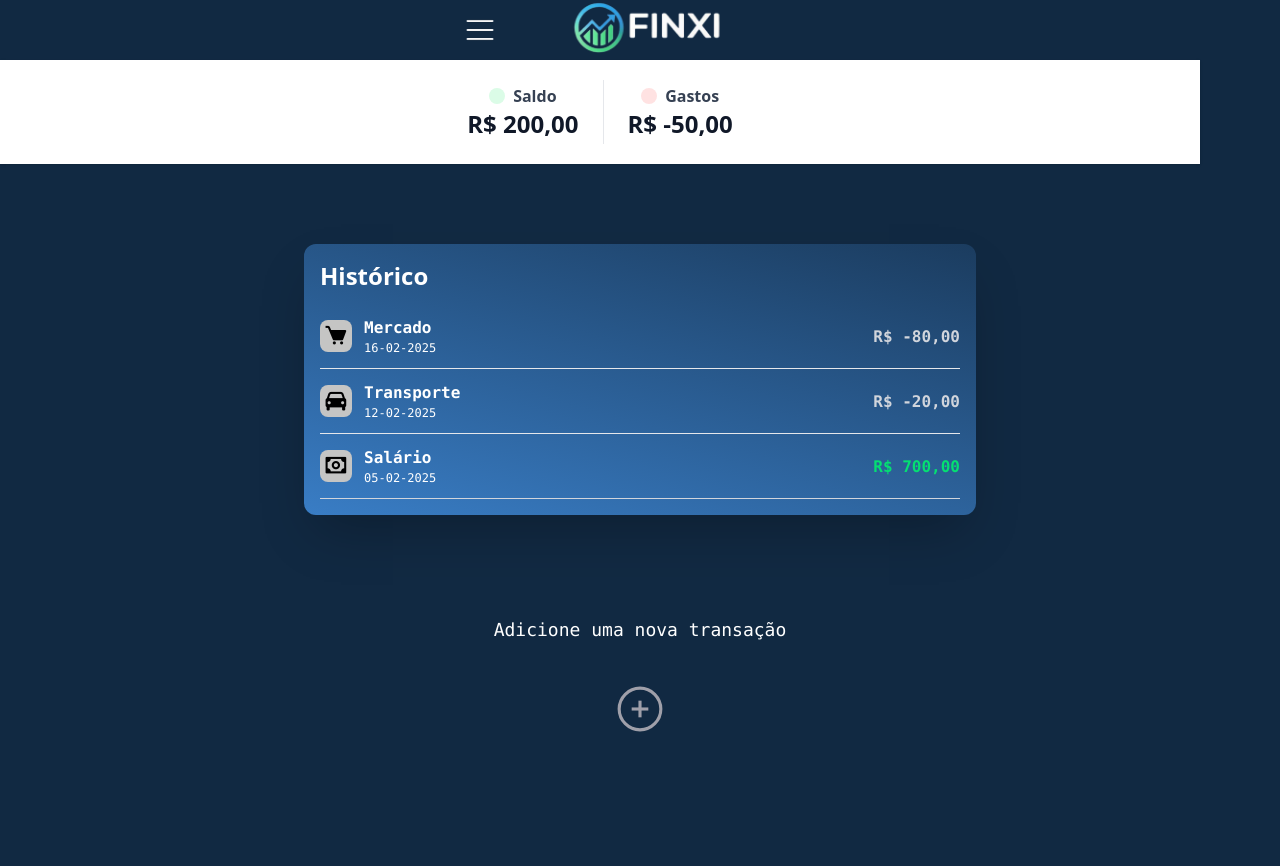
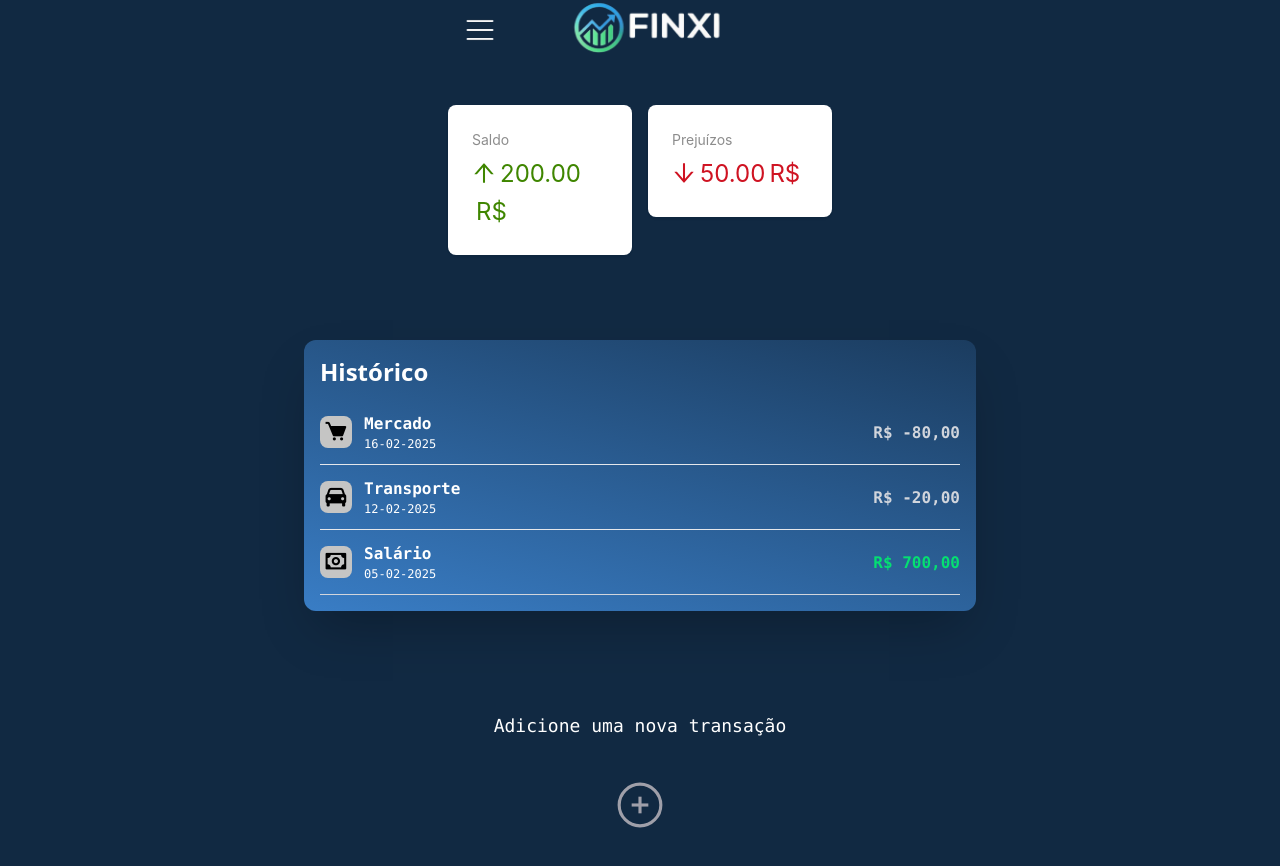
Before and after one commit to dilucas00/web-app-responsive, a React (Vite) app in the folder vite-project/: page / in a window 1280 px wide. Shown: the top 866 px of the page. Before the commit the page ends 835 px from the top, so only its background shows below. Built offline with nearby package versions, Linux system fonts and the light colour scheme.

Commit message:
Alterar o Card

```diff
--- a/vite-project/index.html
+++ b/vite-project/index.html
@@ -1,5 +1,5 @@
 <!doctype html>
-<html lang="en">
+<html lang="pt-br">
   <head>
     <meta charset="UTF-8" />
     <link rel="icon" type="image/svg+xml" href="/vite.svg" />
--- a/vite-project/src/components/AddHistoric.jsx
+++ b/vite-project/src/components/AddHistoric.jsx
@@ -45,14 +45,17 @@ function AddHistoric() {
       </button>
 
       <Modal
-        title="Cadastro"
+
+
+        title="Insira as informações abaixo"
         open={isModalOpen}
         onOk={handleOk}
         onCancel={handleCancel}
         footer={null} // Remove os botões padrões
       >
-        <form onSubmit={handleSubmit} className="flex flex-col space-y-3">
+        <form onSubmit={handleSubmit} className="flex flex-col gap-5 space-y-3">
           <Input
+
             type="text"
             placeholder="Categoria"
             value={categoria}
@@ -67,14 +70,14 @@ function AddHistoric() {
           />
           <Input
             type="number"
-            placeholder="Valor"
+            placeholder="Digite o valor em R$"
             value={valor}
             onChange={(e) => setValor(e.target.value)}
             required
           />
           <div className="flex justify-between mt-4">
             <Button onClick={handleCancel}>Cancelar</Button>
-            <Button type="primary" htmlType="submit">
+            <Button className="bg-gradient-custom" type="primary" htmlType="submit">
               Salvar
             </Button>
           </div>
--- a/vite-project/src/components/CardExample.jsx
+++ b/vite-project/src/components/CardExample.jsx
@@ -1,32 +1,38 @@
-function CardExemplo() {
-    return (
-      <div className="flex flex-col w-300 sm:flex-row items-center justify-center bg-white  p-4 shadow-sm">
-        {/* Saldo */}
-        <div className="flex flex-col items-center m-2">
-          <div className="flex items-center gap-2">
-            <span className="bg-green-100 text-green-300 p-2 rounded-full">
-              {/* Ícone de Saldo */}
-            </span>
-            <h3 className="font-semibold text-gray-700">Saldo</h3>
-          </div>
-          <p className="text-2xl font-bold text-gray-900">R$ 200,00</p>
-        </div>
+import React from 'react';
+import { ArrowDownOutlined, ArrowUpOutlined } from '@ant-design/icons';
+import { Card, Col, Row, Statistic } from 'antd';
 
-        {/* Divisor vertical (somente em telas grandes) */}
-        <div className="hidden sm:block w-px h-16 bg-gray-200 mx-4"></div>
+function CardExample() {
+  return ( // Adicionado return
+    <div className="w-full pt-10 h-50 flex justify-center items-center  ">
+      <Row gutter={16}>
+        <Col span={12} className='lg:w-1/4 sm:w-1/2 w-full'>
+          <Card variant="borderless">
+            <Statistic
+              title="Saldo"
+              value={200.00}
+              precision={2}
+              valueStyle={{ color: '#3f8600' }}
+              prefix={<ArrowUpOutlined />}
+              suffix="R$"
+            />
+          </Card>
+        </Col>
+        <Col span={12}>
+          <Card variant="borderless">
+            <Statistic
+              title="Prejuízos"
+              value={50.00}
+              precision={2}
+              valueStyle={{ color: '#cf1322' }}
+              prefix={<ArrowDownOutlined />}
+              suffix="R$"
+            />
+          </Card>
+        </Col>
+      </Row>
+    </div>
+  );
+}
 
-        {/* Gastos */}
-        <div className="flex flex-col items-center m-2">
-          <div className="flex items-center gap-2">
-            <span className="bg-red-100 text-red-600 p-2 rounded-full">
-              {/* Ícone de Gastos */}
-            </span>
-            <h3 className="font-semibold text-gray-700">Gastos</h3>
-          </div>
-          <p className="text-2xl font-bold text-gray-900">R$ -50,00</p>
-        </div>
-      </div>
-    );
-  }
-
-  export default CardExemplo;
+export default CardExample;
```
